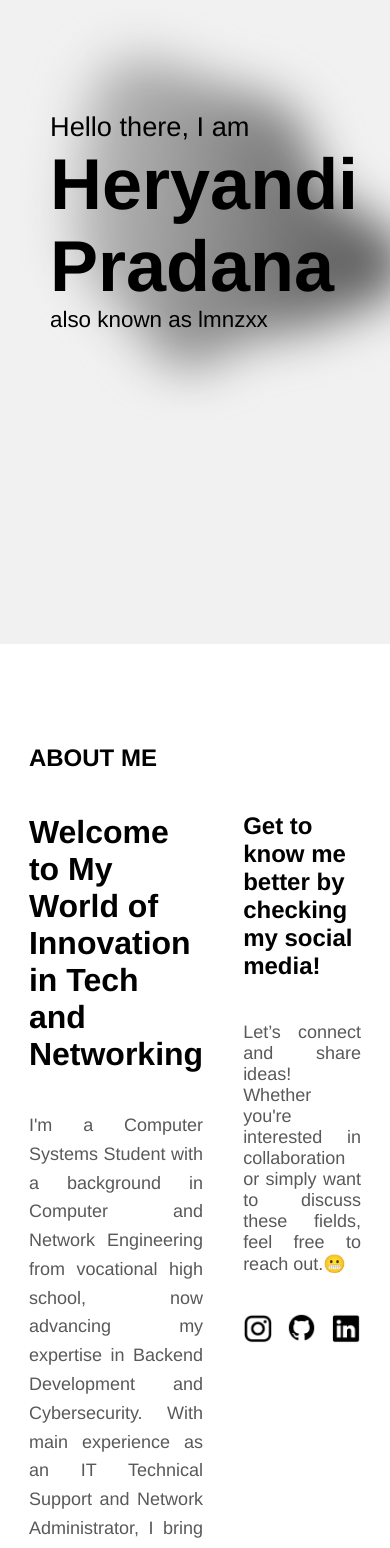
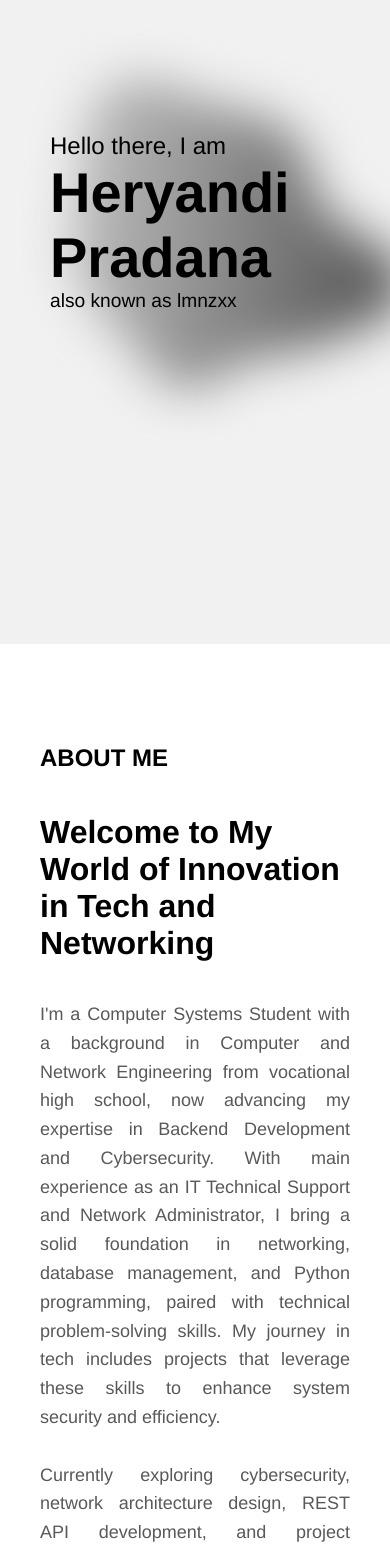
Before and after one commit to lmnzxx/lmnzxx-resume-webpage, a Vue app: page / in a window 390 px wide. Shown: the part 200-1748 px from the top of the page. Built offline with nearby package versions, Linux system fonts and the light colour scheme.

Commit message:
add more responsive design features

```diff
--- a/src/components/About.vue
+++ b/src/components/About.vue
@@ -147,4 +147,15 @@
         left: 98px;
         object-fit: cover;
     }
+    @media (max-width: 768px) {
+        .content-wrapper {
+            flex-direction: column;
+        }
+        .left-content {
+            order: 1;
+        }
+        .right-content {
+            order: 2;
+        }
+    }
 </style>
--- a/src/components/Hero.vue
+++ b/src/components/Hero.vue
@@ -168,4 +168,24 @@
             font-size: 1.4em;
         }
     }
+    @media (max-width: 420px) {
+        .home {
+            max-width: 420px;
+        }
+        .bubble1 {
+            width: 125%;
+            transform: translateY(-25%);
+            right: -25%;
+        }
+        .hello {
+            font-size: 1.5em;
+        }
+        .names {
+            font-size: 3.5em;
+            white-space: normal;
+        }
+        .aka {
+            font-size: 1.2em;
+        }
+    }
 </style>
```
